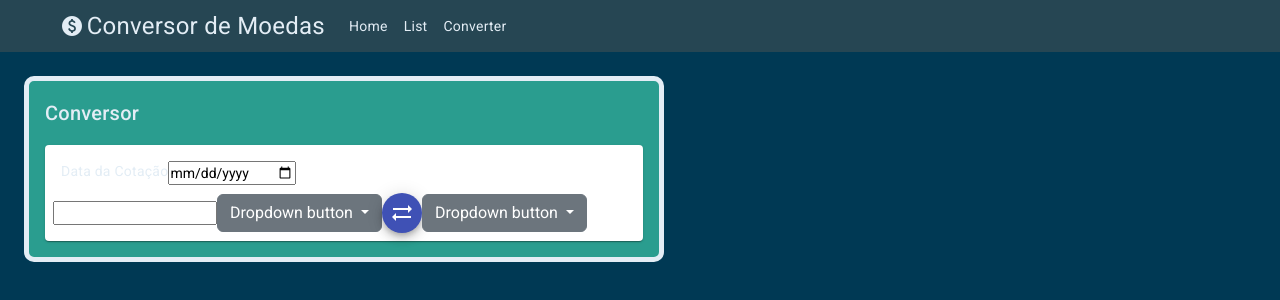
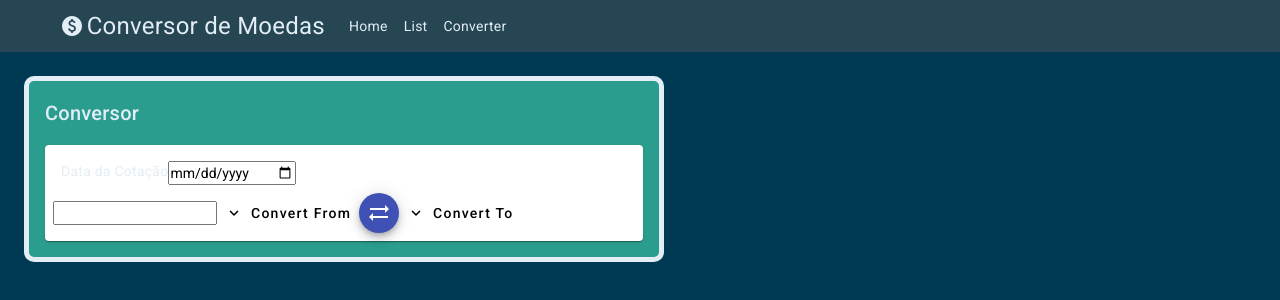
Before and after one commit to caiohxp/conversao-de-moedas, an Angular app: page /converter in a window 1280 px wide. Shown: the top 300 px of the page. Built offline with nearby package versions, Linux system fonts and the light colour scheme.

Commit message:
up converter

```diff
--- a/src/app/app.module.ts
+++ b/src/app/app.module.ts
@@ -17,7 +17,9 @@ import {MatInputModule} from '@angular/material/input';
 import {MatPaginatorModule} from '@angular/material/paginator';
 import {MatSortModule} from '@angular/material/sort';
 import {MatRadioModule} from '@angular/material/radio';
+import {MatDatepicker, MatDatepickerModule} from '@angular/material/datepicker';
 import {MatCardModule} from '@angular/material/card';
+import {MatMenuModule} from '@angular/material/menu';
 import { BrowserAnimationsModule } from '@angular/platform-browser/animations';
 
 @NgModule({
@@ -38,9 +40,11 @@ import { BrowserAnimationsModule } from '@angular/platform-browser/animations';
     MatButtonModule,
     MatInputModule,
     MatPaginatorModule,
+    MatDatepickerModule,
     MatSortModule,
     MatRadioModule,
     MatCardModule,
+    MatMenuModule,
     BrowserAnimationsModule,
     FormsModule
   ],
--- a/src/app/template/coin-converter/coin-converter.component.css
+++ b/src/app/template/coin-converter/coin-converter.component.css
@@ -29,3 +29,6 @@ section {
     justify-content: center;
     width: 120px;
 }
+.mat-card-header{
+    background-color: var(--c2);
+}
--- a/src/app/template/coin-converter/coin-converter.component.html
+++ b/src/app/template/coin-converter/coin-converter.component.html
@@ -8,30 +8,20 @@
       </mat-card-header>
       <mat-card-actions>
         <input mat-input type="text">
-        <div class="dropdown">
-          <button class="btn btn-secondary dropdown-toggle" type="button" data-bs-toggle="dropdown"
-            aria-expanded="false">
-            Dropdown button
-          </button>
-          <ul class="dropdown-menu">
-            <li><a class="dropdown-item" href="#">Action</a></li>
-            <li><a class="dropdown-item" href="#">Another action</a></li>
-            <li><a class="dropdown-item" href="#">Something else here</a></li>
-          </ul>
-        </div>
+        <button mat-button class="btn btn-danger" [matMenuTriggerFor]="convertFrom">Convert From<mat-icon aria-hidden="false"
+            fontIcon="expand_more" matSuffix></mat-icon></button>
+        <mat-menu #convertFrom="matMenu">
+          <button mat-menu-item>Item 1</button>
+          <button mat-menu-item>Item 2</button>
+        </mat-menu>
         <button mat-mini-fab color="primary"><mat-icon aria-hidden="false" fontIcon="sync_alt"
             matSuffix></mat-icon></button>
-        <div class="dropdown">
-          <button class="btn btn-secondary dropdown-toggle" type="button" data-bs-toggle="dropdown"
-            aria-expanded="false">
-            Dropdown button
-          </button>
-          <ul class="dropdown-menu">
-            <li><a class="dropdown-item" href="#">Action</a></li>
-            <li><a class="dropdown-item" href="#">Another action</a></li>
-            <li><a class="dropdown-item" href="#">Something else here</a></li>
-          </ul>
-        </div>
+        <button mat-button class="btn btn-primary" [matMenuTriggerFor]="convertTo">Convert To<mat-icon aria-hidden="false"
+            fontIcon="expand_more" matSuffix></mat-icon></button>
+        <mat-menu #convertTo="matMenu">
+          <button mat-menu-item>Item 1</button>
+          <button mat-menu-item>Item 2</button>
+        </mat-menu>
       </mat-card-actions>
     </mat-card>
   </div>
--- a/src/app/template/coin-list/coin-list.component.html
+++ b/src/app/template/coin-list/coin-list.component.html
@@ -1,5 +1,5 @@
 <section class="p-4">
-    <div class="container main-container p-3 flex-column d-flex align-items-center">
+    <div class="container main-container p-3">
         <mat-form-field class="me-1 w-75" appearance="outline">
             <mat-label>Pesquisar</mat-label>
             <input matInput type="text" id="input-filtro" autocomplete="off" (keyup)="filtrarMoedas($event)">
--- a/src/styles.css
+++ b/src/styles.css
@@ -34,11 +34,6 @@ body {
     background-color: var(--c6);
 }
 
-section {
-    display: grid;
-    place-items: center;
-}
-
 .main-container {
     background-color: var(--c2);
     border-radius: 10px;
```
